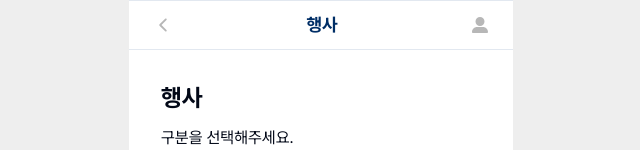
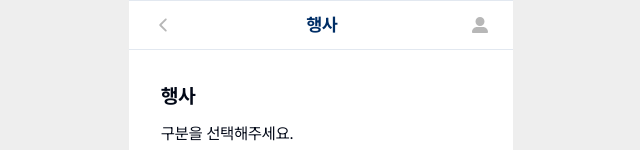
Before and after one commit to developthreefeet/big-brother-FE, a Next.js app: page /event in a window 1280 px wide. Shown: the top 150 px of the page, without its empty margins (319-959 px from the left). Built offline with nearby package versions, Linux system fonts and the light colour scheme.

Commit message:
style: Title 글자 크기 수정

```diff
--- a/src/widgets/Title.tsx
+++ b/src/widgets/Title.tsx
@@ -1,7 +1,7 @@
 import React from 'react';
 
 const Title = ({ text }: { text: string }) => {
-  return <h1 className="font-bold text-2xl">{text}</h1>;
+  return <h1 className="font-bold text-xl">{text}</h1>;
 };
 
 export default Title;
```
